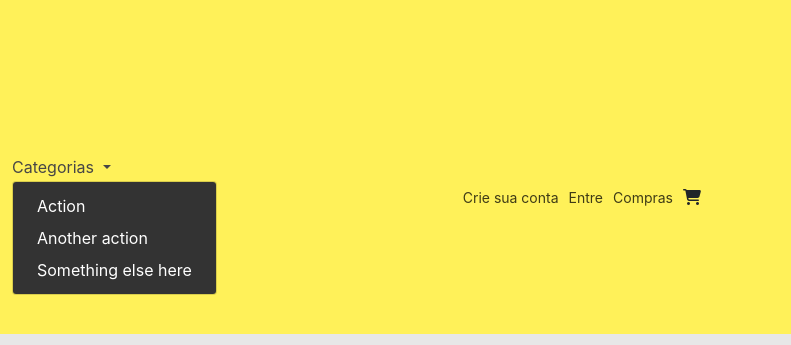
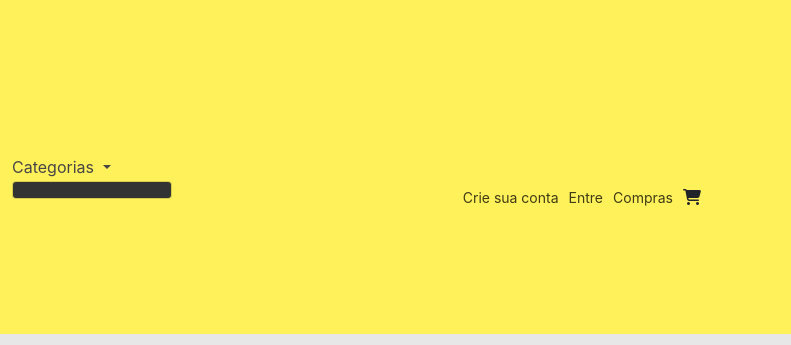
Before and after one commit to CesarSoftDevelopment/client-http, a plain HTML site: page axios/mercadoLivre/index.html in a window 1280 px wide. Both pictures are taken after a click on the button "Categorias". Shown: the top 345 px of the page, 489-1280 px from the left. Drawn offline with nearby package versions, Linux system fonts and the light colour scheme; no server answers.

```diff
--- a/axios/mercadoLivre/index.html
+++ b/axios/mercadoLivre/index.html
@@ -8,7 +8,6 @@
     <link rel="stylesheet" href="https://cdn.jsdelivr.net/npm/bootstrap@4.6.1/dist/css/bootstrap.min.css">
     <script src="https://kit.fontawesome.com/0337f2a5b8.js" crossorigin="anonymous"></script>
     <link rel="stylesheet" type="text/css" href="./css/style.css">
-
     <title>Mercado Livre</title>
 
 </head>
@@ -29,10 +28,10 @@
                         Categorias
                     </a>
 
-                    <div class="dropdown-menu" aria-labelledby="dropdownMenuLink">
-                        <a class="dropdown-item" href="#">Action</a>
+                    <div id="categorias" class="dropdown-menu" aria-labelledby="dropdownMenuLink">
+                        <!-- <a class="dropdown-item" href="#">Action</a>
                         <a class="dropdown-item" href="#">Another action</a>
-                        <a class="dropdown-item" href="#">Something else here</a>
+                        <a class="dropdown-item" href="#">Something else here</a> -->
                     </div>
                 </div>
 
```
